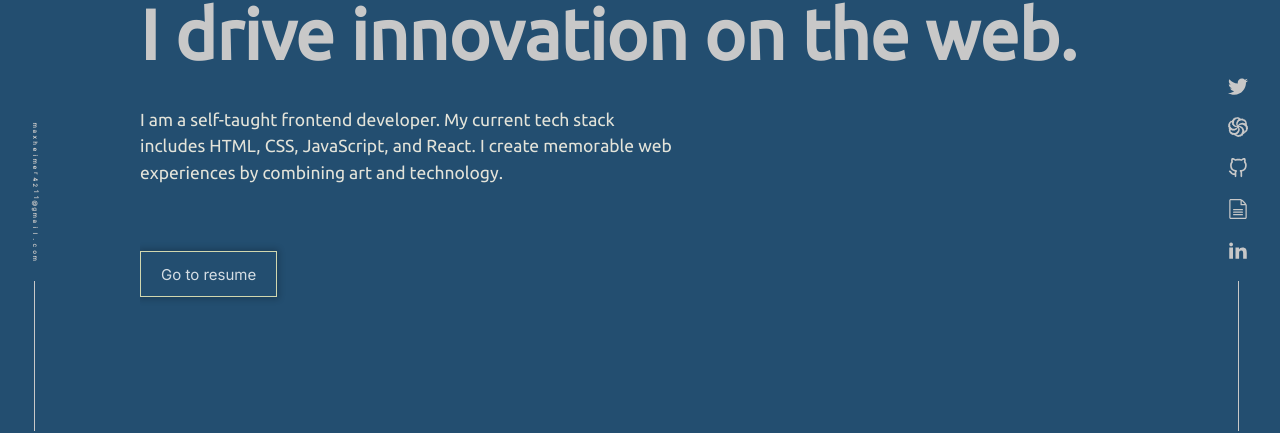
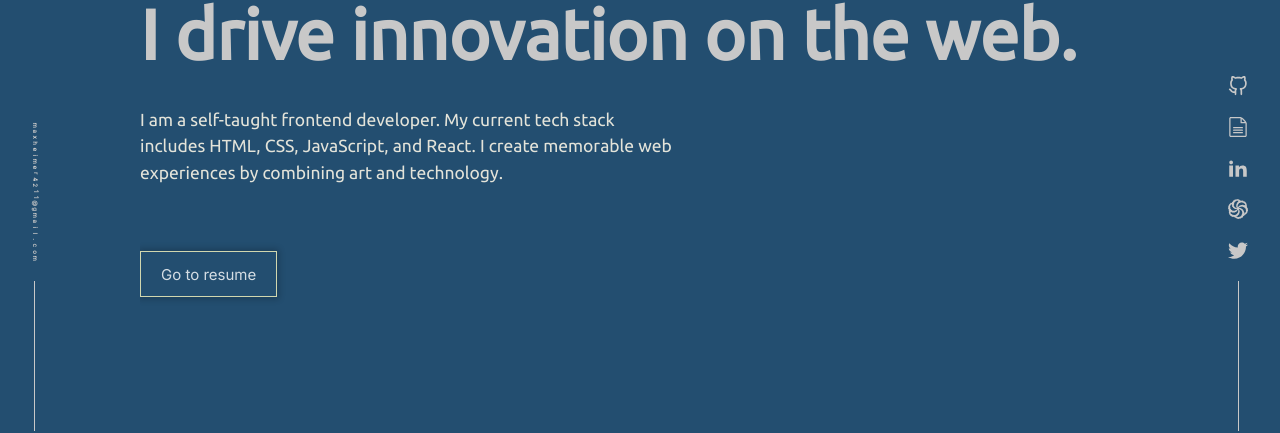
Before and after one commit to atrain42/react-portfolio, a React (Create React App) app: page / in a window 1280 px wide. Shown: the part 369-802 px from the top of the page. Built offline with nearby package versions, Linux system fonts and the light colour scheme.

Commit message:
site updates

```diff
--- a/src/components/Navbar/Navbar.js
+++ b/src/components/Navbar/Navbar.js
@@ -1,4 +1,4 @@
-import React, { useState, useEffect } from "react";
+import { useState, useEffect } from "react";
 import { Link } from "react-scroll";
 import { debounce } from "../../utilities/helpers";
 import Navigation from "./Navigation";
--- /dev/null
+++ b/src/components/SocialLinks/SingleLink.js
@@ -0,0 +1,9 @@
+import classes from "./SocialLinks.module.css";
+
+export default function SingleLink({ path, image }) {
+  return (
+    <a href={path}>
+      <img src={image} alt="social media" className={classes.github} />
+    </a>
+  );
+}
--- a/src/components/SocialLinks/SocialLinks.js
+++ b/src/components/SocialLinks/SocialLinks.js
@@ -1,5 +1,6 @@
 import { useRef } from "react";
 import { useInView } from "framer-motion";
+import SingleLink from "./SingleLink";
 import classes from "./SocialLinks.module.css";
 
 import github from "../../images/github.svg";
@@ -7,6 +8,29 @@ import resume from "../../images/resume.svg";
 import linkedin from "../../images/linkedin.svg";
 import codewars from "../../images/codewars.svg";
 import twitter from "../../images/twitter.svg";
+
+const socials = [
+  {
+    image: github,
+    path: "https://github.com/atrain42",
+  },
+  {
+    image: resume,
+    path: "https://drive.google.com/file/d/1oy8PQTzikQGsmccPiPpcJpgXSm9RyMyz/view?usp=sharing",
+  },
+  {
+    image: linkedin,
+    path: "https://www.linkedin.com/in/austin-maxheimer-2ba1341b1/",
+  },
+  {
+    image: codewars,
+    path: "https://www.codewars.com/users/atrain42",
+  },
+  {
+    image: twitter,
+    path: "https://twitter.com/_PixelPrism",
+  },
+];
 
 const SocialLinks = () => {
   const ref = useRef(null);
@@ -22,21 +46,9 @@ const SocialLinks = () => {
         transition: "all 0.9s cubic-bezier(0.17, 0.55, 0.55, 1)",
       }}
     >
-      <a href="https://twitter.com/_PixelPrism">
-        <img src={twitter} alt="twitter" className={classes.github} />
-      </a>
-      <a href="https://www.codewars.com/users/atrain42">
-        <img src={codewars} alt="codewars" className={classes.github} />
-      </a>
-      <a href="https://github.com/atrain42">
-        <img src={github} alt="github" className={classes.github} />
-      </a>
-      <a href="https://drive.google.com/file/d/1oy8PQTzikQGsmccPiPpcJpgXSm9RyMyz/view?usp=sharing">
-        <img src={resume} alt="resume" className={classes.github} />
-      </a>
-      <a href="https://www.linkedin.com/in/austin-maxheimer-2ba1341b1/">
-        <img src={linkedin} alt="linkedin" className={classes.github} />
-      </a>
+      {socials.map((link, i) => (
+        <SingleLink key={i} {...link} />
+      ))}
       <div className={classes.line}></div>
     </div>
   );
--- a/src/layout/About/About.js
+++ b/src/layout/About/About.js
@@ -1,4 +1,3 @@
-import React from "react";
 import { Link } from "react-router-dom";
 import classes from "./About.module.css";
 
--- a/src/layout/OtherProjects/OtherProjects.js
+++ b/src/layout/OtherProjects/OtherProjects.js
@@ -1,5 +1,3 @@
-import React from "react";
-
 import CourseCard from "../../components/CourseCard/CourseCard";
 
 import classes from "./OtherProjects.module.css";
--- a/src/layout/Writing/Writing.js
+++ b/src/layout/Writing/Writing.js
@@ -1,4 +1,3 @@
-// import { useContext } from "react";
 import { Link } from "react-router-dom";
 import { useRef } from "react";
 import { useInView } from "framer-motion";
--- a/src/pages/HomePage.js
+++ b/src/pages/HomePage.js
@@ -1,5 +1,3 @@
-import React from "react";
-
 import Header from "../layout/Header/Header";
 import About from "../layout/About/About";
 import Projects from "../layout/Projects/Projects";
--- a/src/pages/WritingPage.js
+++ b/src/pages/WritingPage.js
@@ -1,4 +1,3 @@
-import React from "react";
 import { Link } from "react-router-dom";
 import { motion } from "framer-motion";
 import SecondaryNav from "../components/Navbar/SecondaryNav";
@@ -16,7 +15,7 @@ const WritingPage = ({ data }) => {
       <SecondaryNav />
       <section className={classes.writingPage}>
         <h1 className={classes.shelfTitle}>/ Shelf</h1>
-        <React.Fragment>
+        <>
           {data.map((card, index) => (
             <div className={classes.singleArticle} key={index}>
               <h1>{card.title}</h1>
@@ -26,7 +25,7 @@ const WritingPage = ({ data }) => {
               </Link>
             </div>
           ))}
-        </React.Fragment>
+        </>
       </section>
     </motion.div>
   );
```
Also changed, not shown: src/components/Articles/SingleArticle.js (+4 -3 lines), src/components/CourseCard/CourseCard.js (+3 -4 lines).
